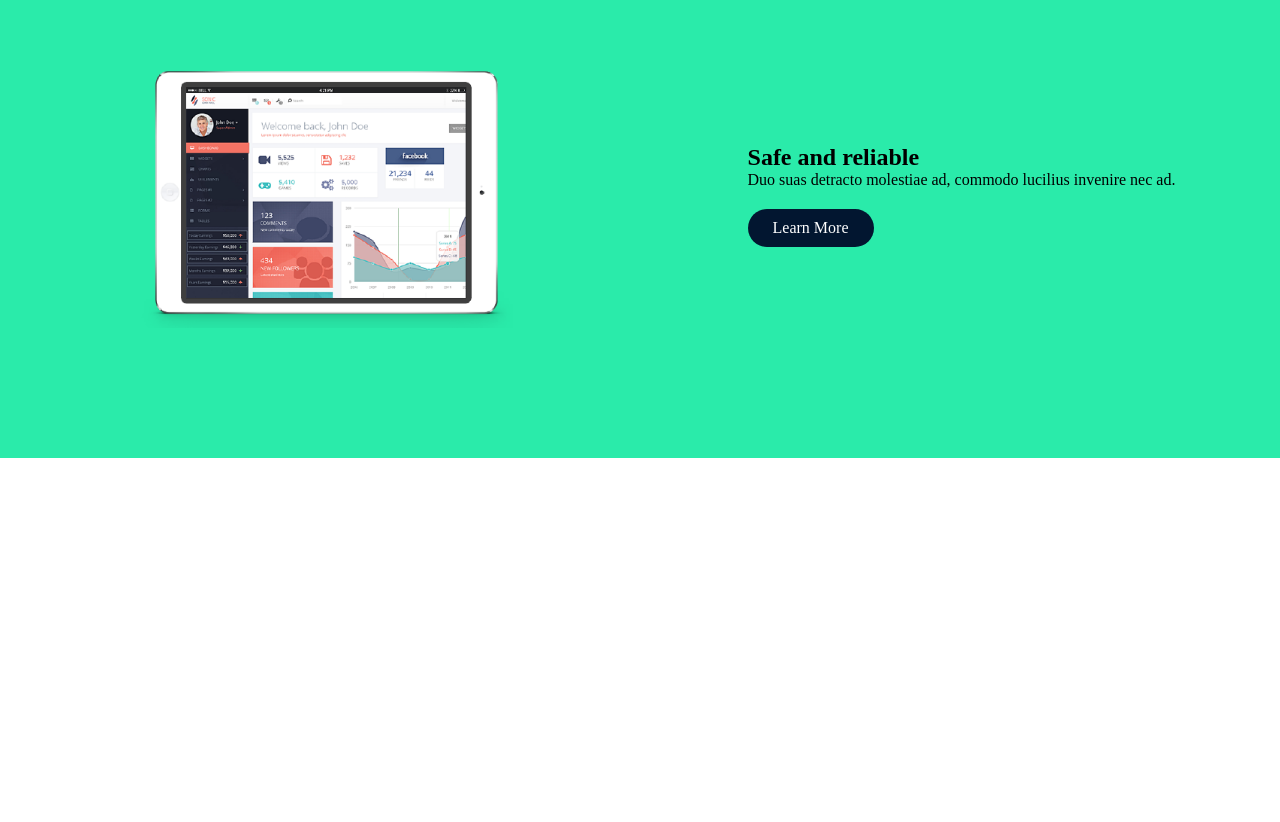
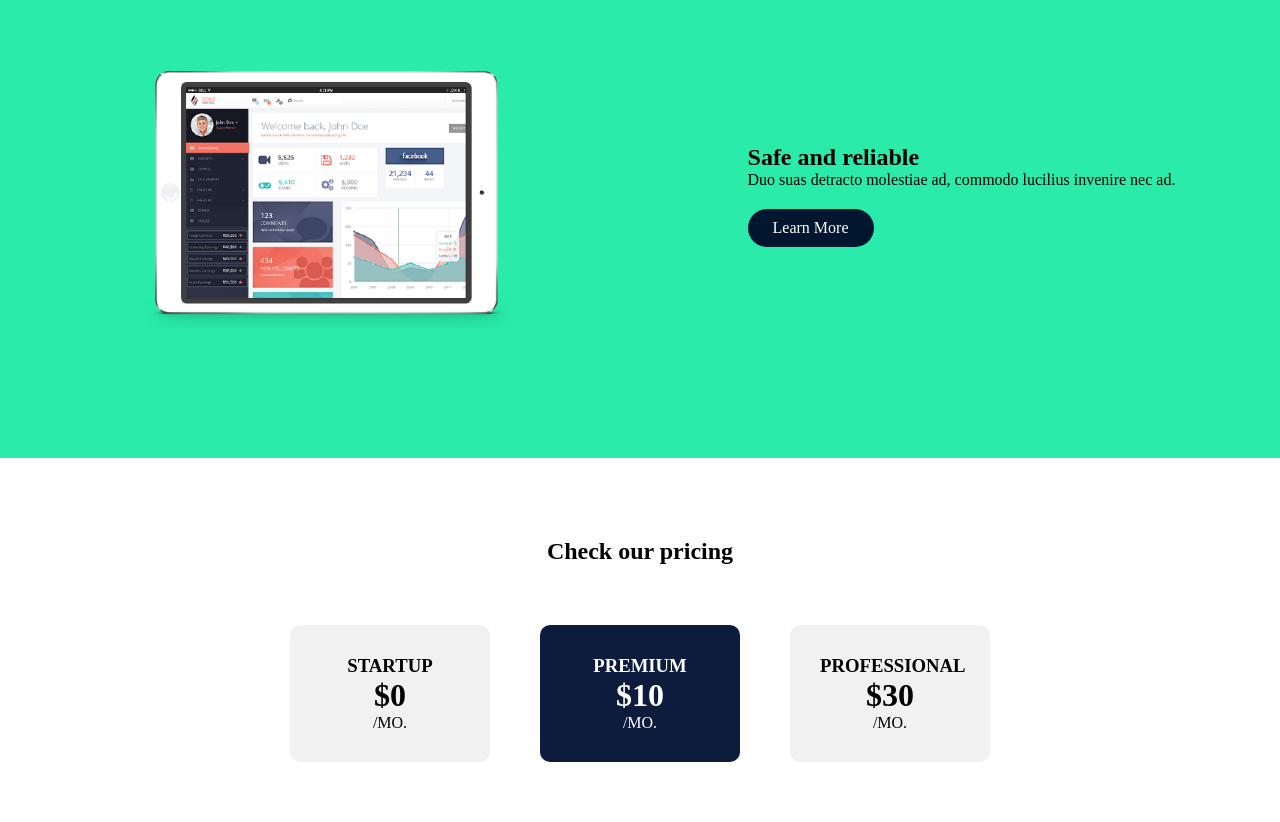
Before and after one commit to krisgallego/Proyecto-Axit, a plain HTML site: page index.html in a window 1280 px wide. Shown: the part 1728-2550 px from the top of the page. Before the commit the page ends 2186 px from the top, so only its background shows below. Drawn offline with Linux system fonts and the light colour scheme.

Commit message:
EN PROCESO 11

```diff
--- a/index.html
+++ b/index.html
@@ -70,5 +70,29 @@
         </div>
     </div>
 </div>
+
+<div class="pricing-title">
+        <h2>Check our pricing</h2>
+    </div>
+
+    <div class="pricing">
+        <div class="price-box">
+            <h3>STARTUP</h3>
+            <h1>$0</h1>
+            <p>/MO.</p>
+        </div>
+
+        <div class="price-box active">
+            <h3>PREMIUM</h3>
+            <h1>$10</h1>
+            <p>/MO.</p>
+        </div>
+
+        <div class="price-box">
+            <h3>PROFESSIONAL</h3>
+            <h1>$30</h1>
+            <p>/MO.</p>
+        </div>
+    </div>
 </body>
 </html>
--- a/styles/style.css
+++ b/styles/style.css
@@ -140,3 +140,28 @@
     text-decoration: none;
     border-radius: 20px;
 }
+
+.pricing-title{
+    text-align: center;
+    margin-top: 80px;
+}
+
+.pricing{
+    display: flex;
+    justify-content: center;
+    gap: 50px;
+    padding: 60px 0;
+}
+
+.price-box{
+    width: 200px;
+    text-align: center;
+    padding: 30px;
+    border-radius: 10px;
+    background: #f1f1f1;
+}
+
+.price-box.active{
+    background: #0d1b3d;
+    color: white;
+}
```
